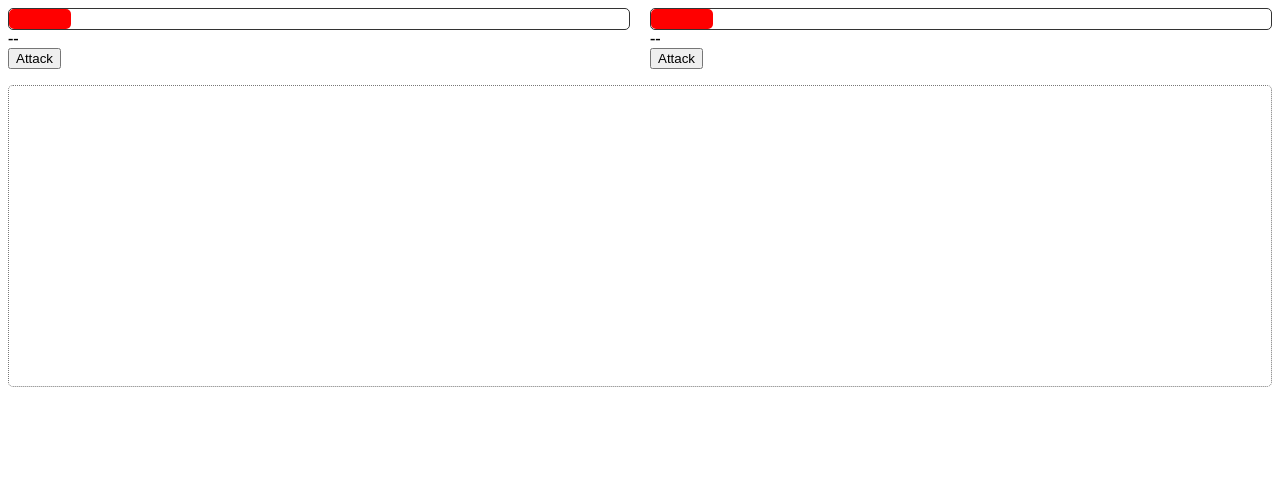
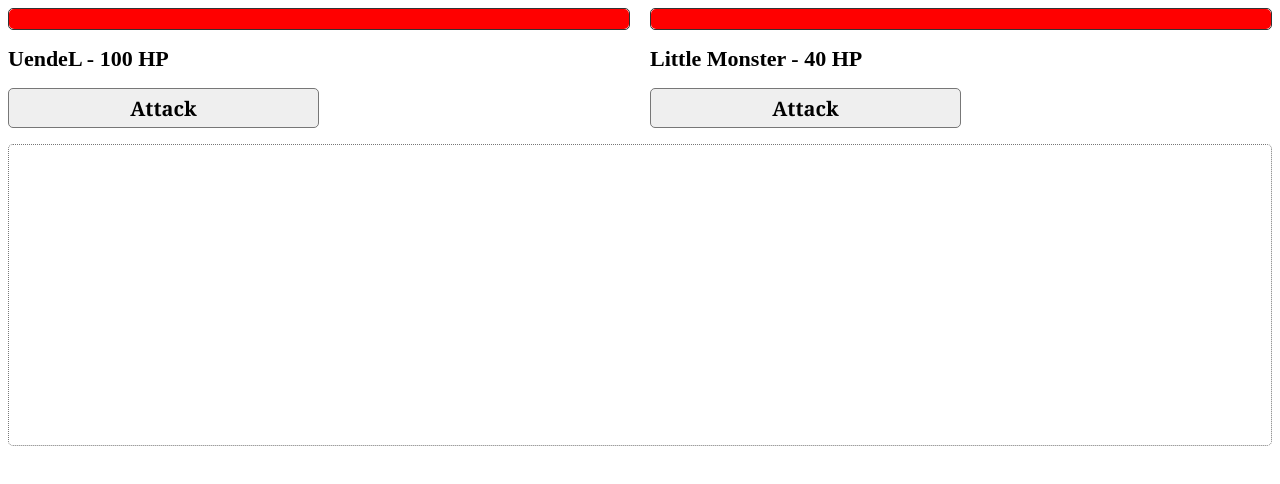
Before and after one commit to IvesUendel/JavaScript-TypeScript-Projects, a plain HTML site: page Fighting_Game_Project/index.html in a window 1280 px wide. Drawn offline with Linux system fonts and the light colour scheme.

Commit message:
stage class added, start, update and attack functions generated. possible updates may occur

```diff
--- a/Fighting_Game_Project/assets/css/style.css
+++ b/Fighting_Game_Project/assets/css/style.css
@@ -25,3 +25,17 @@
   height: 300px;
   overflow-y: scroll;
 }
+
+.name {
+  font-size: 22px;
+}
+
+.attackButton {
+  width: 50%;
+  height: 40px;
+  font-size: 20px;
+  font-weight: bold;
+  font-family: Georgia, 'Times New Roman', Times, serif;
+  border-radius: 5px;
+  border: 1px solid #777;
+}
--- a/Fighting_Game_Project/assets/js/classes.js
+++ b/Fighting_Game_Project/assets/js/classes.js
@@ -57,3 +57,39 @@ class BigMonster extends Character {
     this.maxLife = this.life;
   }
 }
+
+class Stage {
+  constructor(fighter1 , fighter2, fighter1El, fighter2El){
+    this.fighter1 = fighter1;
+    this.fighter2 = fighter2;
+    this.fighter1El = fighter1El;
+    this.fighter2El = fighter2El;
+  }
+
+  start() {
+    this.update();
+
+    this.fighter1El.querySelector('.attackButton').addEventListener('click', () => this.doAttack(this.fighter1, this.fighter2));
+
+    this.fighter2El.querySelector('.attackButton').addEventListener('click', () => this.doAttack(this.fighter2, this.fighter1));
+  }
+
+  update() {
+    //Fighter 1
+    this.fighter1El.querySelector('.name').innerHTML = `${this.fighter1.name} - ${this.fighter1.life} HP`;
+    let f1Pct = (this.fighter1.life / this.fighter1.maxLife) * 100;
+    this.fighter1El.querySelector('.bar').style.width = `${f1Pct}%`;
+
+    //Fighter 2
+    this.fighter2El.querySelector('.name').innerHTML = `${this.fighter2.name} - ${this.fighter2.life} HP`;
+    let f2Pct = (this.fighter2.life / this.fighter2.maxLife) * 100;
+    this.fighter2El.querySelector('.bar').style.width = `${f2Pct}%`;
+
+  }
+
+  doAttack(attacking, attacked) {
+    console.log(`${attacking.name} attacked ${attacked.name}`);
+
+    this.update();
+  }
+}
--- a/Fighting_Game_Project/assets/js/script.js
+++ b/Fighting_Game_Project/assets/js/script.js
@@ -1,2 +1,6 @@
 let char = new Knight('UendeL');
 let monster = new LittleMonster();
+
+const stage = new Stage(char, monster, document.querySelector('#char'), document.querySelector('#monster'));
+
+stage.start();
--- a/Fighting_Game_Project/index.html
+++ b/Fighting_Game_Project/index.html
@@ -14,8 +14,8 @@
       <div class="lifebar">
         <div class="bar" style="width: 10%"></div>
       </div>
-      <strong class="name"> -- </strong>
-      <div>
+      <p><strong class="name"> -- </strong></p>
+      <div id="div-attack-button">
         <button class="attackButton">Attack</button>
       </div>
     </div>
@@ -24,7 +24,7 @@
       <div class="lifebar">
         <div class="bar" style="width: 10%"></div>
       </div>
-      <strong class="name"> -- </strong>
+      <p><strong class="name"> -- </strong></p>
       <div>
         <button class="attackButton">Attack</button>
       </div>
```
